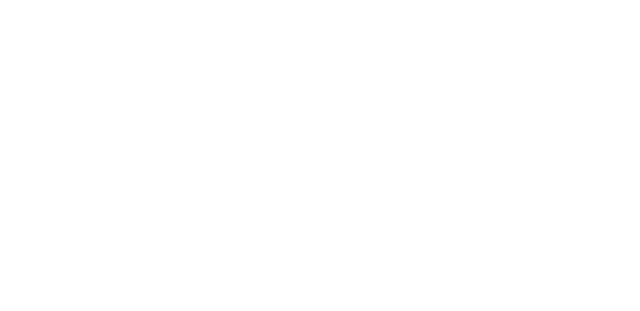
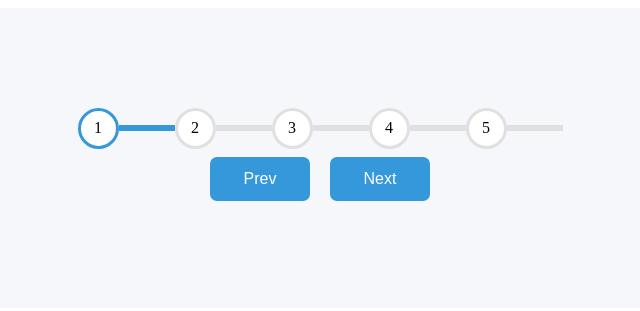
Before and after one commit to acciojob/progress-bar-Arpit-Jaiswal20, a website: page main.html in a window 1280 px wide. Shown: the whole page, without its empty margins (88-728 px from the left). Drawn offline with Linux system fonts and the light colour scheme.

Commit message:
created a submission

```diff
--- a/main.html
+++ b/main.html
@@ -8,6 +8,26 @@
 
 <body>
 	<!-- the entire body must be written by student -->
+	<section class="sec">
+      <div class="top">
+        <div class="circle active" id="circle1">1</div>
+        <div class="line active" id="line1"></div>
+        <div class="circle" id="circle2">2</div>
+        <div class="line" id="line2"></div>
+        <div class="circle" id="circle3">3</div>
+        <div class="line" id="line3"></div>
+        <div class="circle" id="circle4">4</div>
+        <div class="line" id="line4"></div>
+        <div class="circle" id="circle5">5</div>
+        <div class="line" id="line5"></div>
+      </div>
+
+      <div>
+            <button id="prev" disabled>Prev</button>
+            <button id="next">Next</button>
+      </div>
+    </section>
+
     <script type="text/javascript" src="./script.js">
 </script>
 
--- a/script.js
+++ b/script.js
@@ -1 +1,48 @@
 //your JS code here. If required.
+
+
+const circles = document.querySelectorAll(".circle");
+const prevButton = document.getElementById("prev");
+const nextButton = document.getElementById("next");
+
+let currentActive = 1;
+
+
+nextButton.addEventListener('click', () => {
+    currentActive++;
+
+    if (currentActive > circles.length) {
+      currentActive = circles.length;
+    }
+
+    update();
+  });
+
+  prevButton.addEventListener('click', () => {
+    currentActive--;
+
+    if (currentActive < 1) {
+      currentActive = 1;
+    }
+
+    update();
+  });
+
+  function update() {
+    circles.forEach((circle, index) => {
+      if (index < currentActive) {
+        circle.classList.add('active');
+      } else {
+        circle.classList.remove('active');
+      }
+    });
+
+    if (currentActive === 1) {
+      prevButton.disabled = true;
+    } else if (currentActive === circles.length) {
+      nextButton.disabled = true;
+    } else {
+      prevButton.disabled = false;
+      nextButton.disabled = false;
+    }
+  }
--- a/styles.css
+++ b/styles.css
@@ -1 +1,59 @@
 /*  your css code here. If applicable */
+
+.sec{
+    background-color: #F6F7FB;
+	width: 800px;
+	height: 300px;
+	display: flex;
+	flex-flow: column;
+	justify-content: center;
+	align-items: center;
+
+}
+
+.top{
+    display: flex;
+    justify-content: center;
+    align-items: center;
+}
+
+.circle {
+	background-color: white;
+	width: 35px;
+	height: 35px;
+	border: 3px solid #E0E0E0;
+	border-radius: 50%;
+	display: flex;
+	justify-content: center;
+	align-items: center;
+}
+
+.line {
+	width: 50px;
+	border: 3px solid #E0E0E0;
+}
+
+.active {
+	border: 3px solid #3498DB;
+}
+
+#prev {
+	background-color: #3498DB;
+	color: white;
+	width: 100px;
+	padding: 13px;
+	margin: 8px;
+	border: none;
+	border-radius: 7px;
+	font-size : 16px;
+}
+#next {
+	background-color: #3498DB;
+	color: white;
+	width: 100px;
+	padding: 13px;
+	margin: 8px;
+	border: none;
+	border-radius: 7px;
+	font-size : 16px;
+}
```
